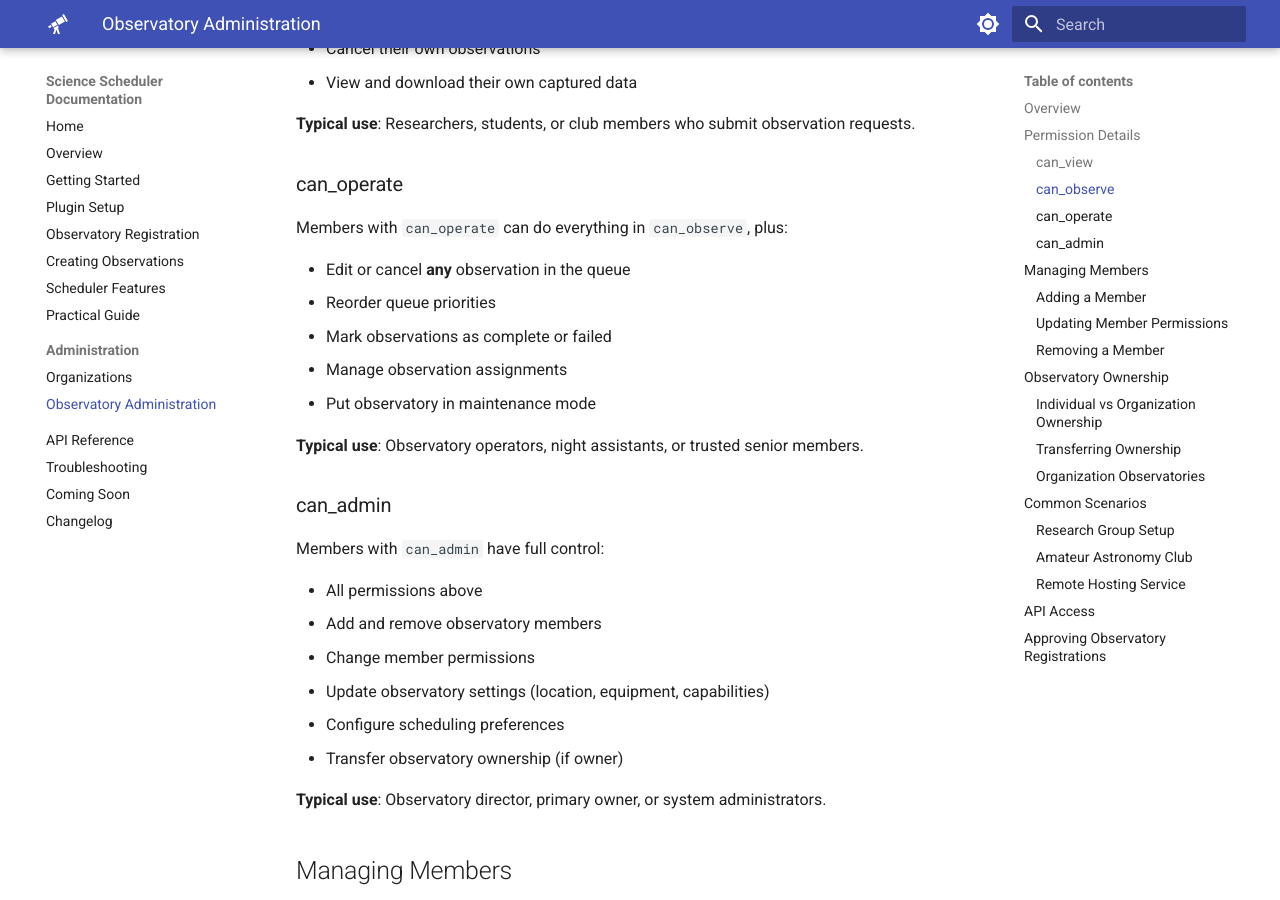
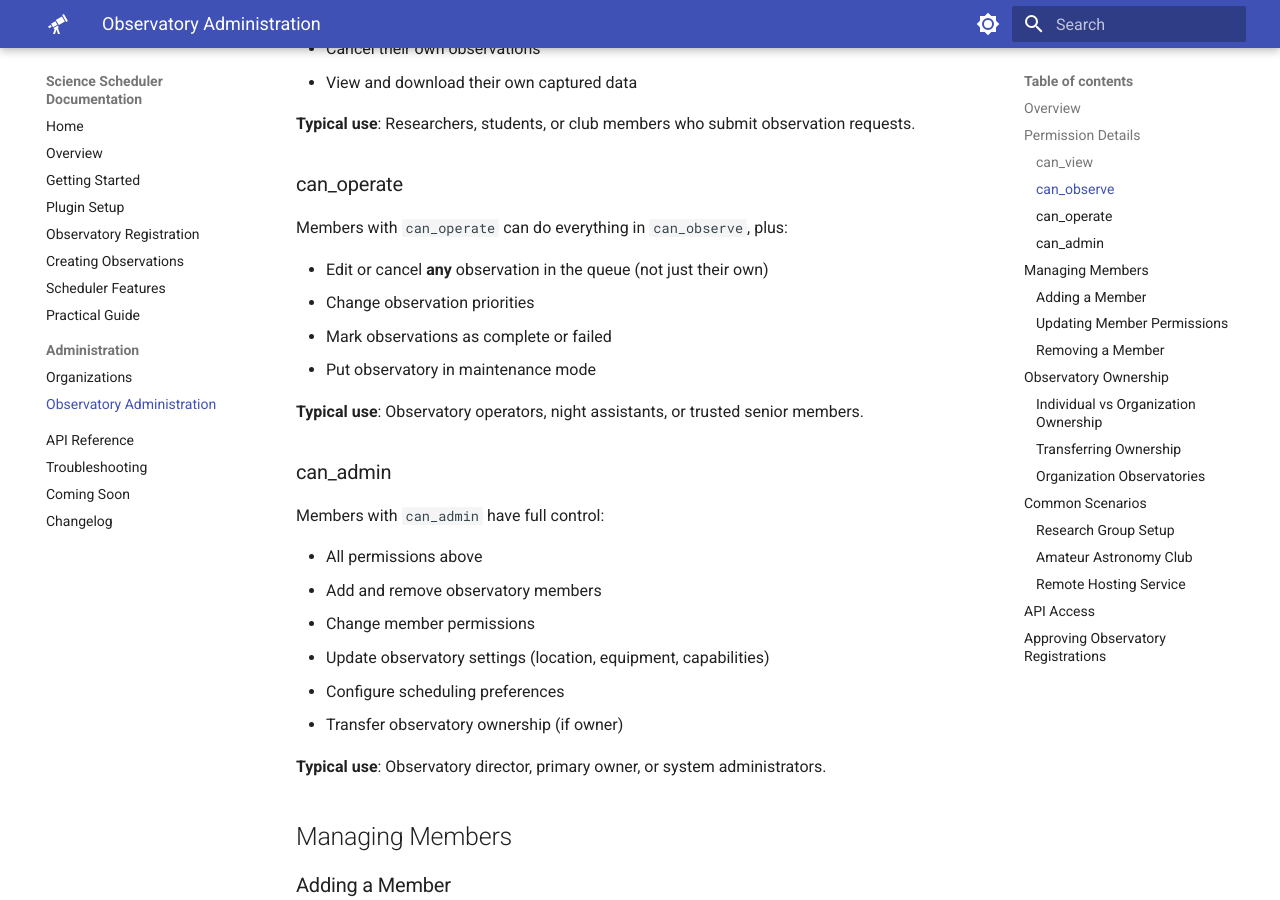
Before and after one commit to First-Light-Systems/nina-scheduler-docs, an MkDocs documentation site: the page built from docs/OBSERVATORY_ADMINISTRATION.md, in a window 1280 px wide and 900 px high, scrolled down 1146 px. Built offline with MkDocs 1.6.1 and Material for MkDocs 9.7.7, drawn with Linux system fonts in a browser that asks for light colours.

Commit message:
Fix: Remove non-existent manual queue assignment feature from docs

```diff
--- a/docs/OBSERVATORY_ADMINISTRATION.md
+++ b/docs/OBSERVATORY_ADMINISTRATION.md
@@ -43,10 +43,9 @@ Members with `can_observe` can do everything in `can_view`, plus:
 
 Members with `can_operate` can do everything in `can_observe`, plus:
 
-- Edit or cancel **any** observation in the queue
-- Reorder queue priorities
+- Edit or cancel **any** observation in the queue (not just their own)
+- Change observation priorities
 - Mark observations as complete or failed
-- Manage observation assignments
 - Put observatory in maintenance mode
 
 **Typical use**: Observatory operators, night assistants, or trusted senior members.
```
